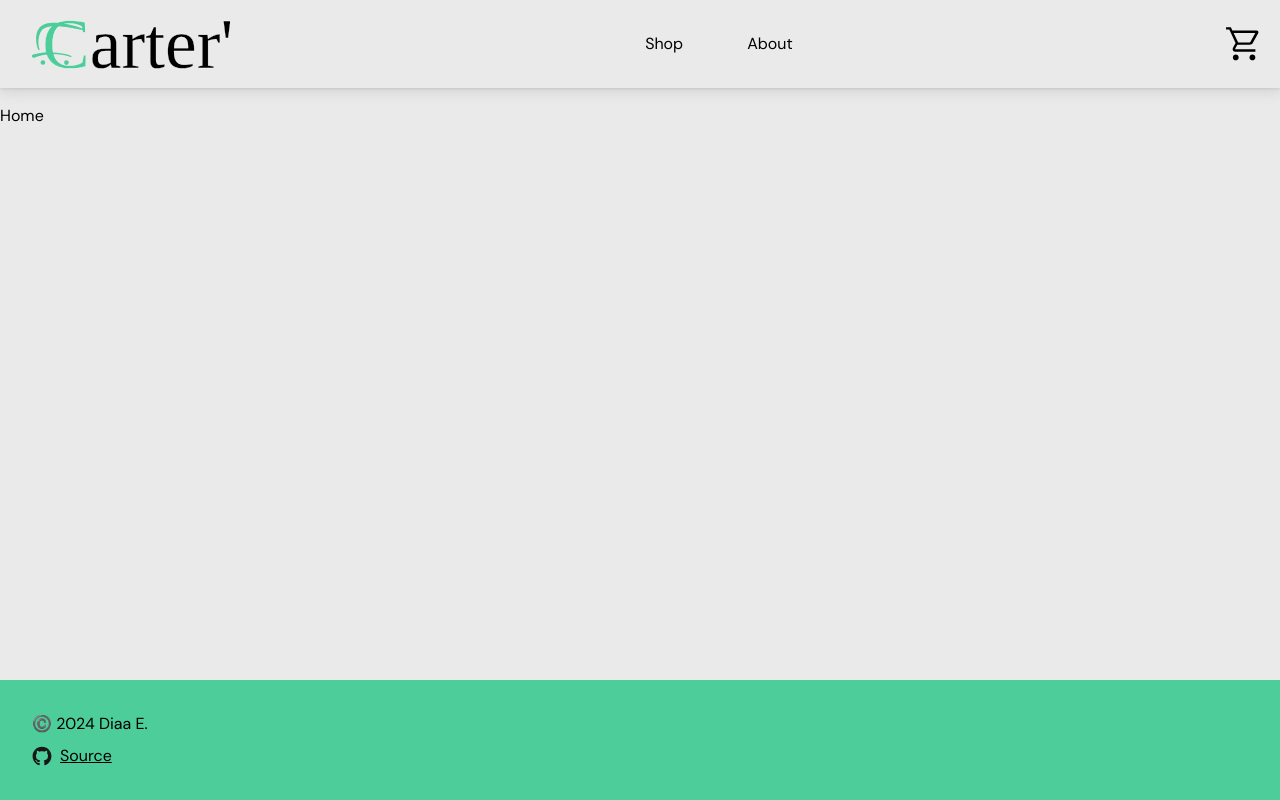
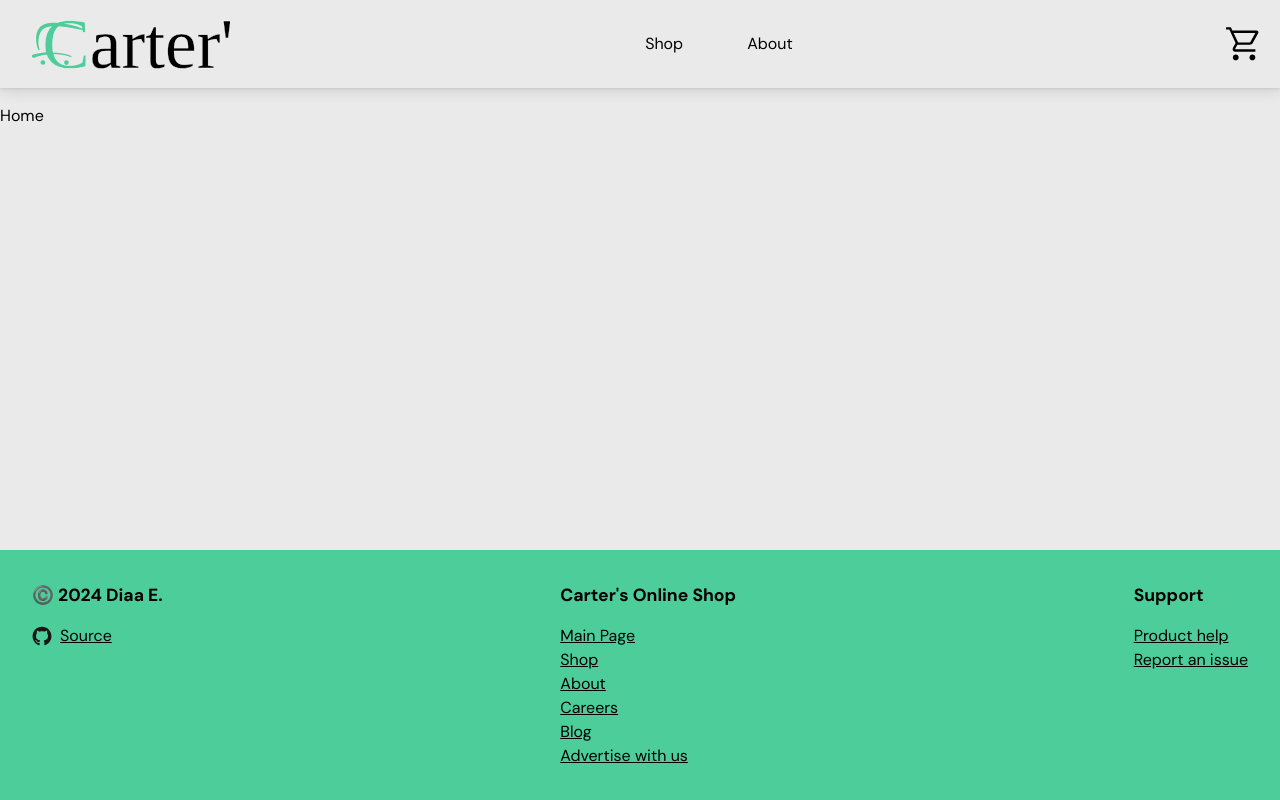
Before and after one commit to Diaa-E/shopping-cart, a React (Vite) app: page / in a window 1280 px wide. Built offline with nearby package versions, Linux system fonts and the light colour scheme.

Commit message:
Add site links to footer

```diff
--- a/src/components/FooterLink.jsx
+++ b/src/components/FooterLink.jsx
@@ -1,14 +1,15 @@
+import { Link } from "react-router-dom";
 import styles from "../styles/FooterLink.module.css";
 
 export default function FooterLink({ text, to, icon })
 {
     return (
-        <a target="_blank" className={styles["footer-link"]} href={to}>
+        <Link target="_blank" className={styles["footer-link"]} to={to}>
             {
                 icon &&
                 <img src={icon} alt={text + " link icon"} />
             }
             {text}
-        </a>
+        </Link>
     )
 }
--- a/src/routes/App.jsx
+++ b/src/routes/App.jsx
@@ -46,11 +46,49 @@ function App() {
       }
       <footer className={styles["footer"]}>
         <div className={styles["footer-list"]}>
-          <p className={styles["info"]}>©️ {(new Date()).getFullYear()} Diaa E.</p>
+          <p className={styles["footer-info"]}>©️ {(new Date()).getFullYear()} Diaa E.</p>
           <FooterLink
             icon={appIcons.github}
             text={"Source"}
             to={"https://github.com/Diaa-E/shopping-cart"}
+          />
+        </div>
+        <div className={styles["footer-list"]}>
+          <p className={styles["footer-info"]}>Carter's Online Shop</p>
+          <FooterLink
+            text={"Main Page"}
+            to={"/"}
+          />
+          <FooterLink
+            text={"Shop"}
+            to={"/shop"}
+          />
+          <FooterLink
+            text={"About"}
+            to={"/about"}
+          />
+          <FooterLink
+            text={"Careers"}
+            to={"/"}
+          />
+          <FooterLink
+            text={"Blog"}
+            to={"/"}
+          />
+          <FooterLink
+            text={"Advertise with us"}
+            to={"/"}
+          />
+        </div>
+        <div className={styles["footer-list"]}>
+          <p className={styles["footer-info"]}>Support</p>
+          <FooterLink
+            text={"Product help"}
+            to={"/"}
+          />
+          <FooterLink
+            text={"Report an issue"}
+            to={"/"}
           />
         </div>
       </footer>
--- a/src/styles/App.module.css
+++ b/src/styles/App.module.css
@@ -5,6 +5,12 @@
     place-content: space-between;
     margin: 0 0 1rem 0;
     box-shadow: var(--shadow);
+}
+
+.footer-info{
+    font-weight: bold;
+    font-size: 1.1rem;
+    margin: 0 0 1rem 0;
 }
 
 .footer{
@@ -20,7 +26,6 @@
 .footer-list{
     display: flex;
     flex-direction: column;
-    gap: .5rem;
     align-items: flex-start;
 }
 
```
